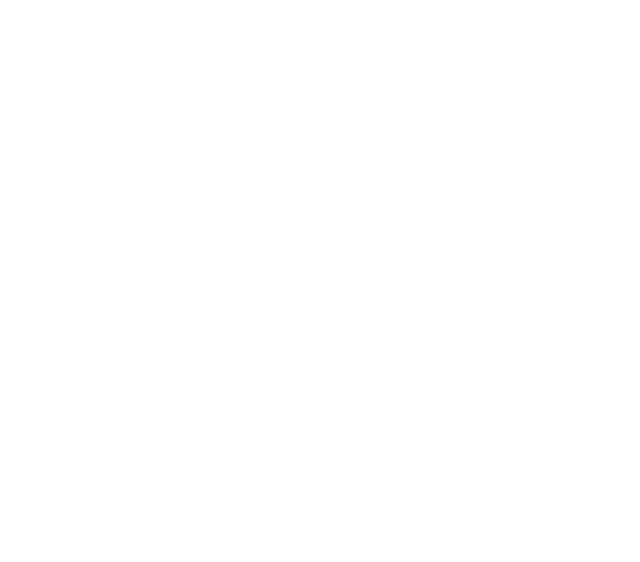
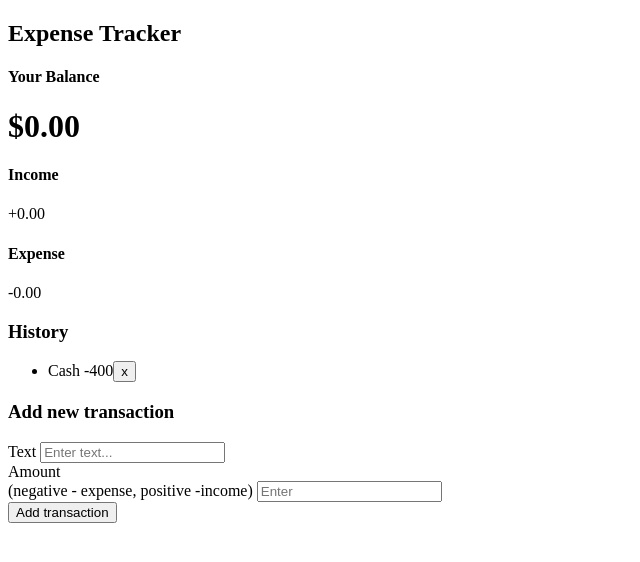
Before and after one commit to Ramon-Carrillo/expense-tracker, a plain HTML site: page index.html in a window 1280 px wide. Shown: the whole page, without its empty margins (0-640 px from the left). Drawn offline with Linux system fonts and the light colour scheme.

Commit message:
finished html for this project

```diff
--- a/index.html
+++ b/index.html
@@ -8,6 +8,49 @@
     <title>Expense Tracker</title>
   </head>
   <body>
+    <h2>Expense Tracker</h2>
+
+    <div class="container">
+      <h4>Your Balance</h4>
+      <h1 id="balance">$0.00</h1>
+
+      <div class="inc-exp-container">
+        <h4>Income</h4>
+        <p id="money-plus" class="money plus">+0.00</p>
+      </div>
+      <div class="inc-exp-container">
+        <h4>Expense</h4>
+        <p id="money-minus" class="money minus">-0.00</p>
+      </div>
+
+      <h3>History</h3>
+      <ul id="list" class="list">
+        <li class="minus">
+          Cash <span>-400</span><button class="delete-btn">x</button>
+        </li>
+      </ul>
+
+      <h3>Add new transaction</h3>
+      <form id="form">
+        <div class="form-control">
+          <labe for="text">Text</labe>
+          <input type="text" id="text" placeholder="Enter text..." />
+        </div>
+        <div class="form-control">
+          <label for="amount"
+            >Amount <br />
+            (negative - expense, positive -income)</label
+          >
+          <input
+            type="number"
+            id="amount"
+            placeholder="Enter"
+            amount.="amount."
+          />
+        </div>
+        <button class="btn">Add transaction</button>
+      </form>
+    </div>
     <script src="script.js"></script>
   </body>
 </html>
```
